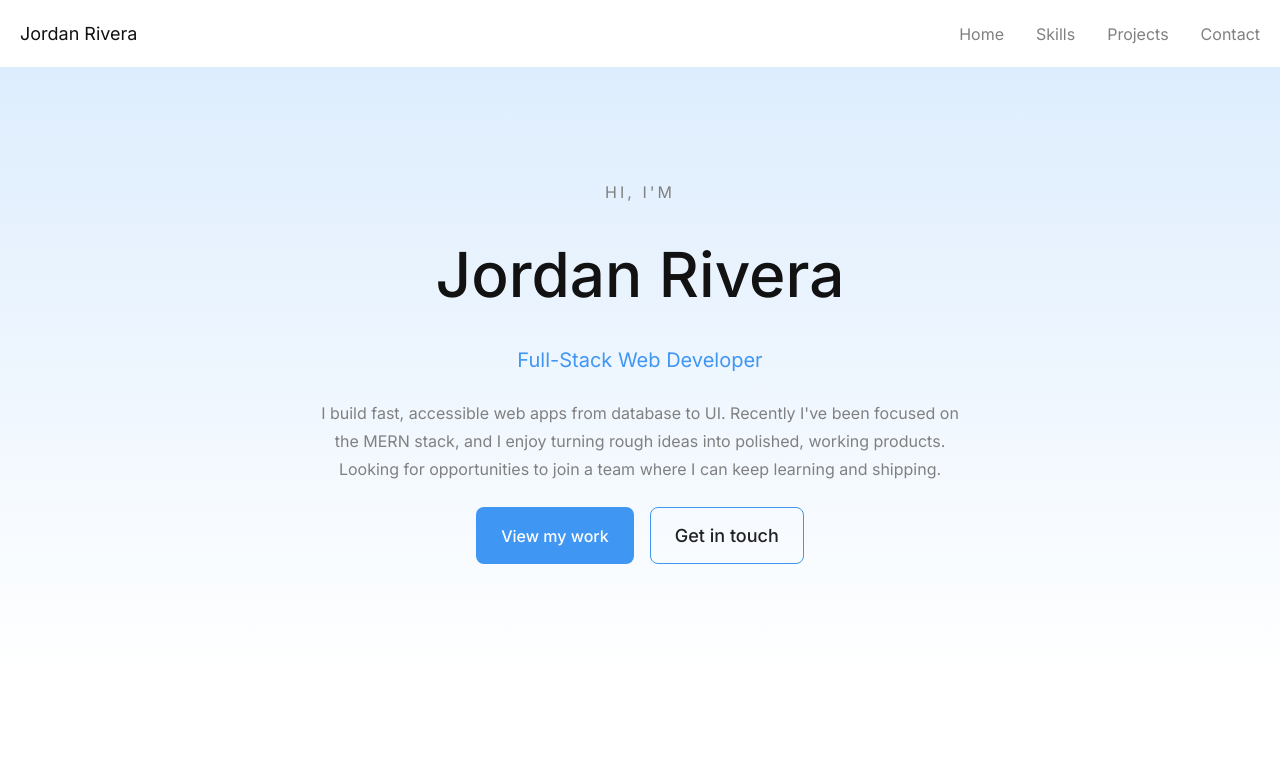
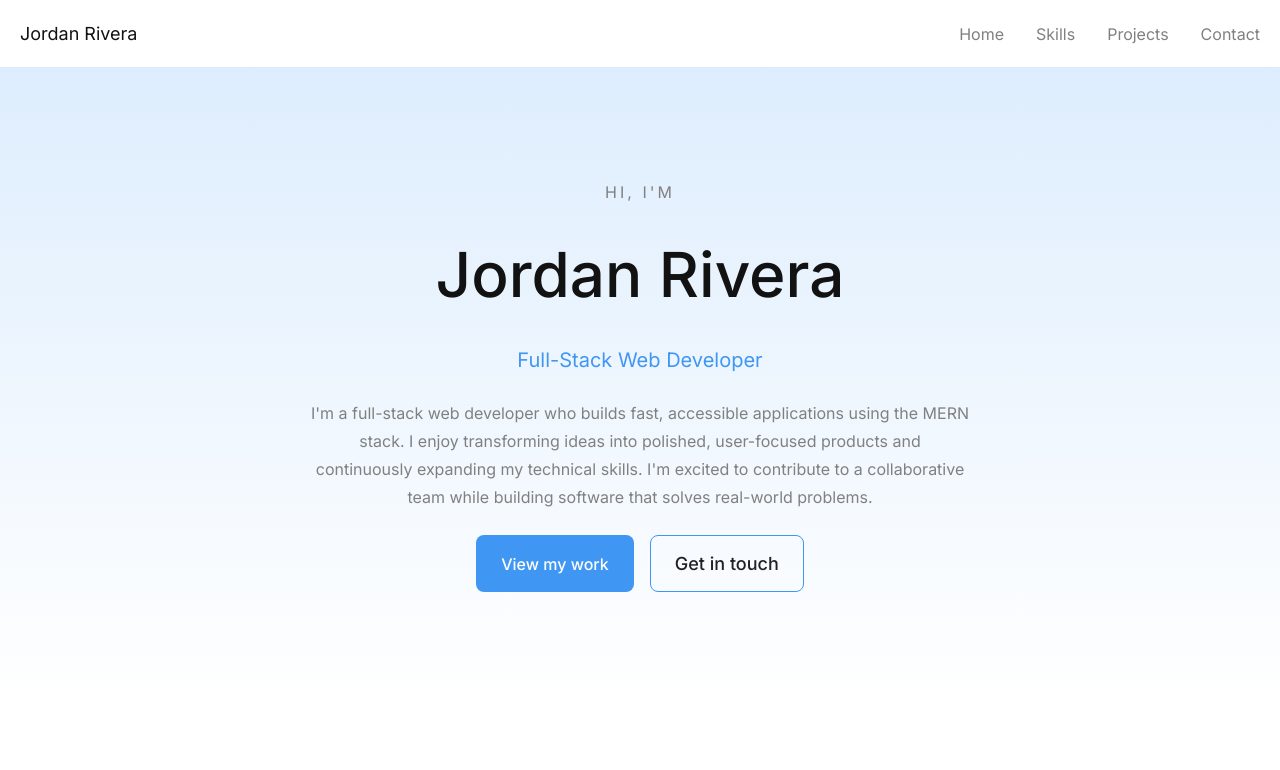
Before and after one commit to kvnloughead/ai-se_portfolio, a React (Vite) app: page / in a window 1280 px wide. Shown: the top 770 px of the page. Built offline with nearby package versions, Linux system fonts and the light colour scheme.

Commit message:
update hero description

```diff
--- a/src/data/profile.ts
+++ b/src/data/profile.ts
@@ -5,10 +5,7 @@ export const profile: Profile = {
   name: "Jordan Rivera",
   title: "Full-Stack Web Developer",
   blurb:
-    "I build fast, accessible web apps from database to UI. Recently I've been " +
-    "focused on the MERN stack, and I enjoy turning rough ideas into polished, " +
-    "working products. Looking for opportunities to join a team where I can keep " +
-    "learning and shipping.",
+    "I'm a full-stack web developer who builds fast, accessible applications using the MERN stack. I enjoy transforming ideas into polished, user-focused products and continuously expanding my technical skills. I'm excited to contribute to a collaborative team while building software that solves real-world problems.",
   email: "jordan.rivera@example.com",
   locationText: "San Francisco, CA (Open to Remote)",
   locationUrl:
```
